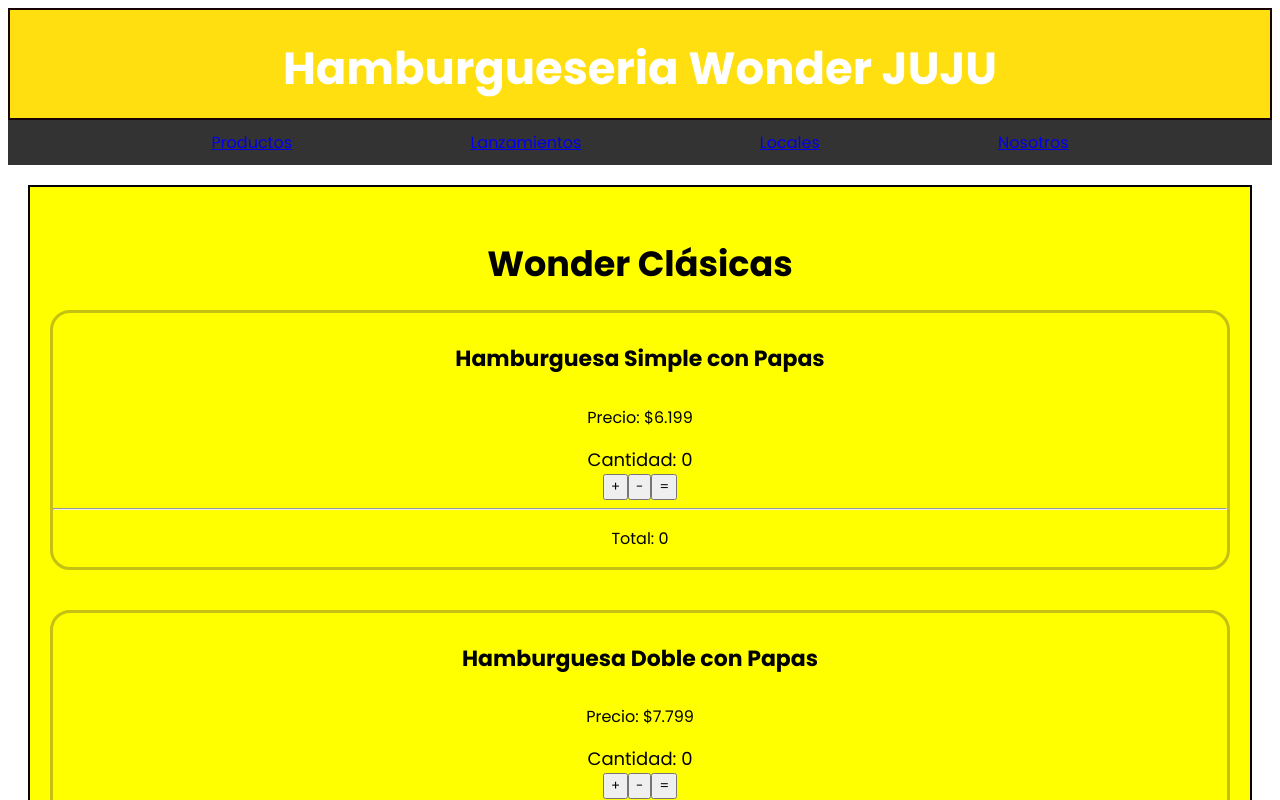
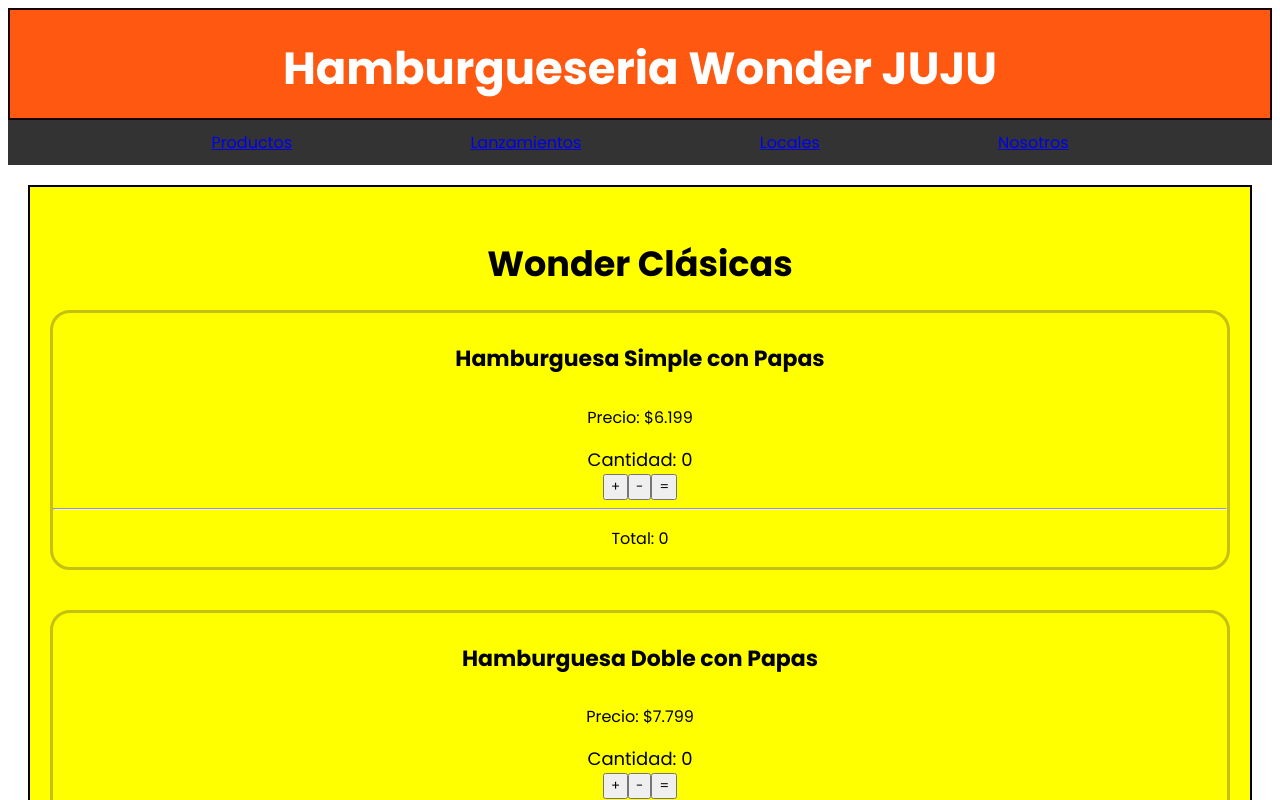
Before and after one commit to LucaCoronel-LSCB/Wonder-Hamburguesa, a React (Create React App) app: page / in a window 1280 px wide. Shown: the top 800 px of the page. Built offline with nearby package versions, Linux system fonts and the light colour scheme.

Commit message:
commit 1

```diff
--- a/src/styles.css
+++ b/src/styles.css
@@ -5,7 +5,7 @@
 }
 .Titulo{
     text-align: center;
-    background-color:rgb(255, 223, 16);
+    background-color:rgb(255, 88, 16);
     border: 2px solid rgb(24, 2, 2);
     padding : 25px 15px 15px 15px;
     font-size: 45px;
```
